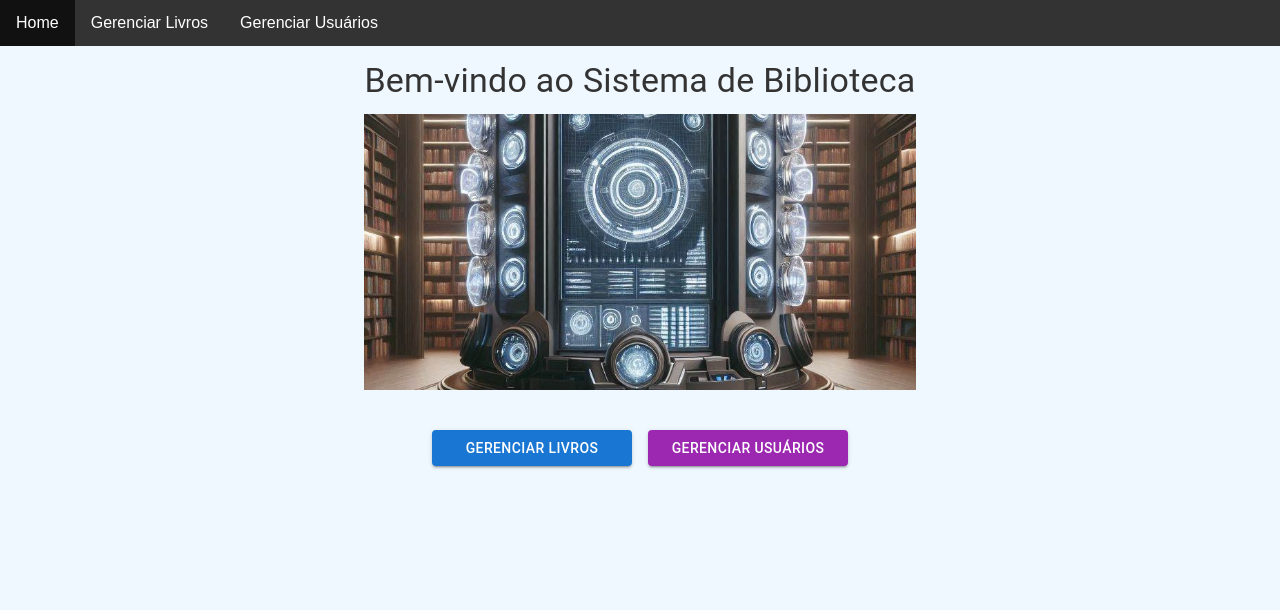
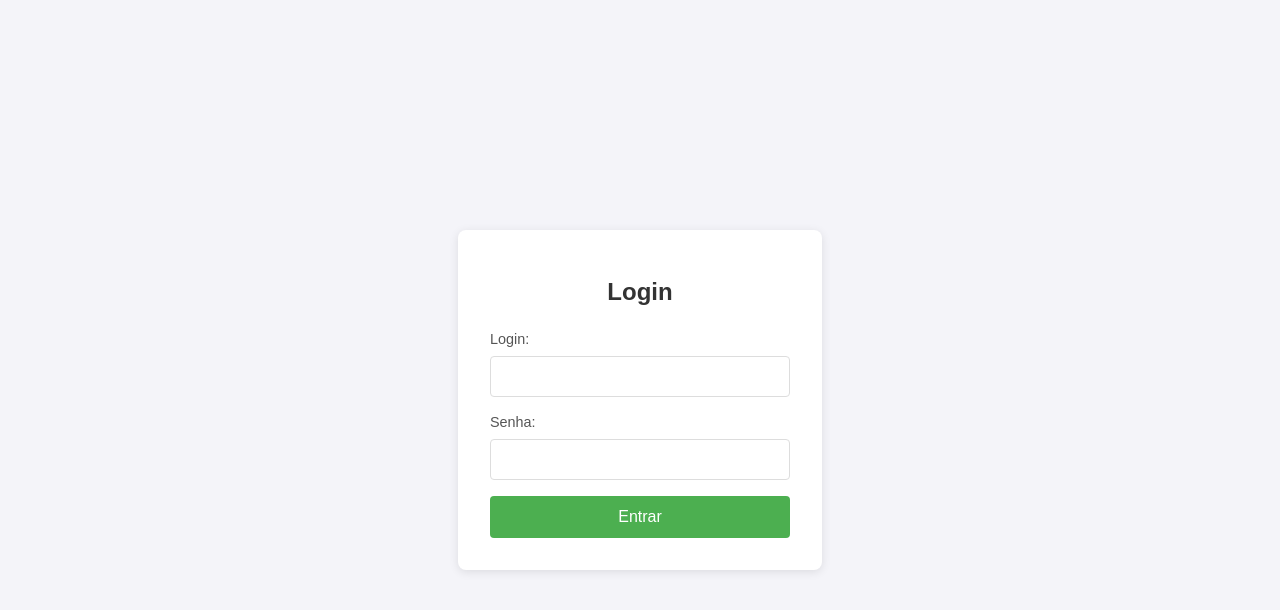
Before and after one commit to AugustoKoch/Fullstack.git-frontend, a React (Create React App) app: page / in a window 1280 px wide. Shown: the top 610 px of the page. Built offline with nearby package versions, Linux system fonts and the light colour scheme.

Commit message:
fix(app): Arrumado problema de inicialização em login

```diff
--- a/src/App.js
+++ b/src/App.js
@@ -1,34 +1,23 @@
-
 import React from 'react';
-import { BrowserRouter as Router, Route, Switch, Link } from 'react-router-dom';
-import LivroList from './components/LivroList';
-import UsuarioList from './components/UsuarioList';
-import Home from './components/Home';
-import './App.css';
+import { BrowserRouter as Router, Route, Switch } from 'react-router-dom';
+import Login from './components/Login';
+import Layout from './components/Layout';
 
 function App() {
+
+  const isAuthenticated = !!localStorage.getItem('token');
+
   return (
     <Router>
-      <div className="App">
-        <nav>
-          <ul>
-            <li>
-              <Link to="/">Home</Link>
-            </li>
-            <li>
-              <Link to="/livros">Gerenciar Livros</Link>
-            </li>
-            <li>
-              <Link to="/usuarios">Gerenciar Usuários</Link>
-            </li>
-          </ul>
-        </nav>
-        <Switch>
-          <Route path="/" exact component={Home} />
-          <Route path="/livros" component={LivroList} />
-          <Route path="/usuarios" component={UsuarioList} />
-        </Switch>
-      </div>
+      <Switch>
+        <Route path="/login" component={Login} />
+        {isAuthenticated ? (
+          <Route path="/" component={Layout} />
+        ) : (
+          <Route path="/" exact component={Login} />
+        )}
+
+      </Switch>
     </Router>
   );
 }
--- a/src/components/Home.js
+++ b/src/components/Home.js
@@ -1,4 +1,3 @@
-
 import Box from '@mui/material/Box';
 import Button from '@mui/material/Button';
 import Container from '@mui/material/Container';
@@ -9,6 +8,7 @@ import image from '../assets/home-image.jpg'; // Import the image
 
 function Home() {
   return (
+
     <Container maxWidth="sm">
       <Box textAlign="center" mt={5}>
         <Typography variant="h4" gutterBottom>
```
Also changed, not shown: package.json (+5 -4 lines), 1 other file (tests, documents, lock files or other folders).
